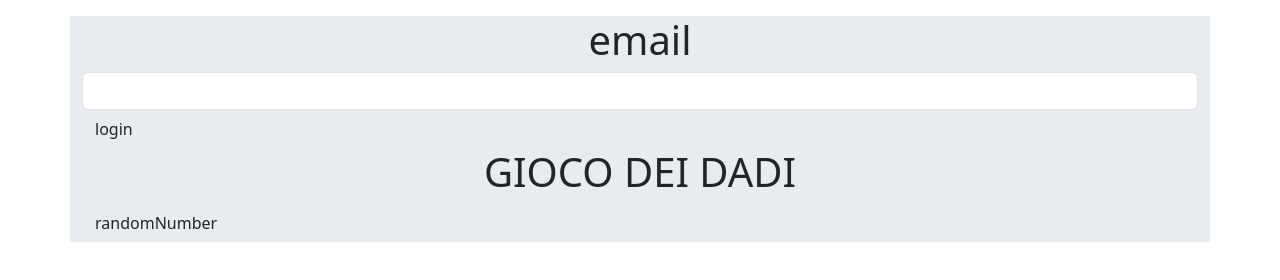
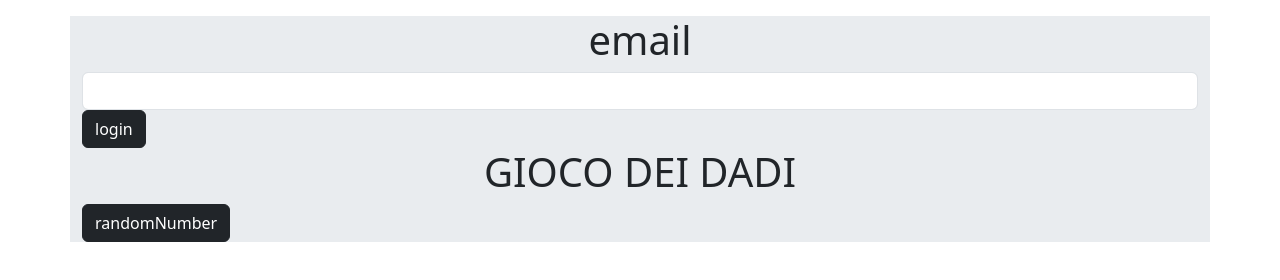
Before and after one commit to Federicaye/js-mail-dadi, a plain HTML site: page index.html in a window 1280 px wide. Drawn offline with nearby package versions, Linux system fonts and the light colour scheme.

Commit message:
btn darh

```diff
--- a/index.html
+++ b/index.html
@@ -11,10 +11,10 @@
     <div class="container mt-3 bg-body-secondary ">
         <h1 class="text-center ">email</h1>
         <input type="email" value="" id="email" class="form-control">
-        <button id="login" class="btn">login</button>
+        <button id="login" class="btn btn-dark ">login</button>
         <div id="messageLogin"></div>
         <h1 class="text-uppercase text-center ">gioco dei dadi</h1>
-        <button id="randomNumber" class="btn">randomNumber</button>
+        <button id="randomNumber" class="btn btn-dark ">randomNumber</button>
         <div id="dadiImg"></div>
         <script src="resource/script.js" type="text/javascript"></script>
         <script src="resource/utility.js" type="text/javascript"></script>
```
